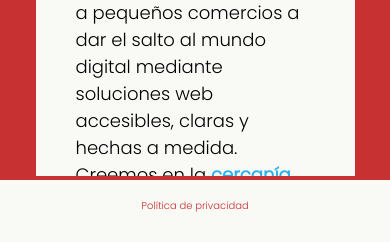
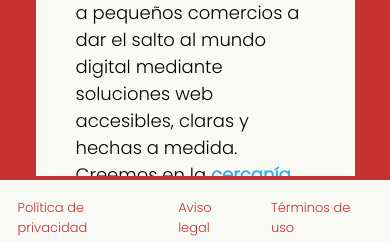
Before and after one commit to AdolMF/LocalBoostly, a plain HTML site: page docs/index.html in a window 390 px wide. Shown: the part 588-830 px from the top of the page. Drawn offline with Linux system fonts and the light colour scheme; a web font is replaced by a local one.

Commit message:
Arreglos responsive

```diff
--- a/docs/css/styles.css
+++ b/docs/css/styles.css
@@ -437,8 +437,8 @@ body {
 
     #contenedor > footer > ul {
     display: flex;
-    flex-direction: column;
-    font-size: x-small;
+    flex-direction: row;
+    font-size: small;
     }
 
 }
```
